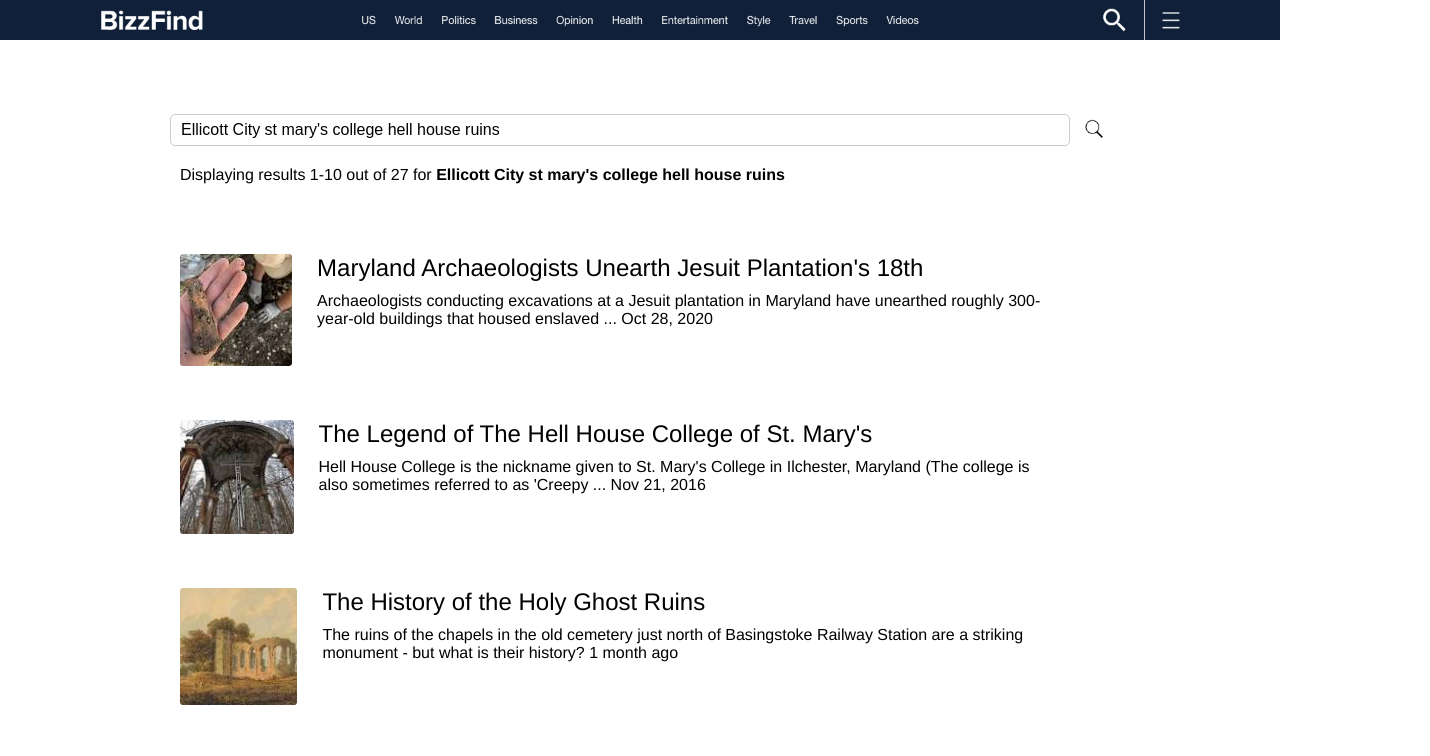
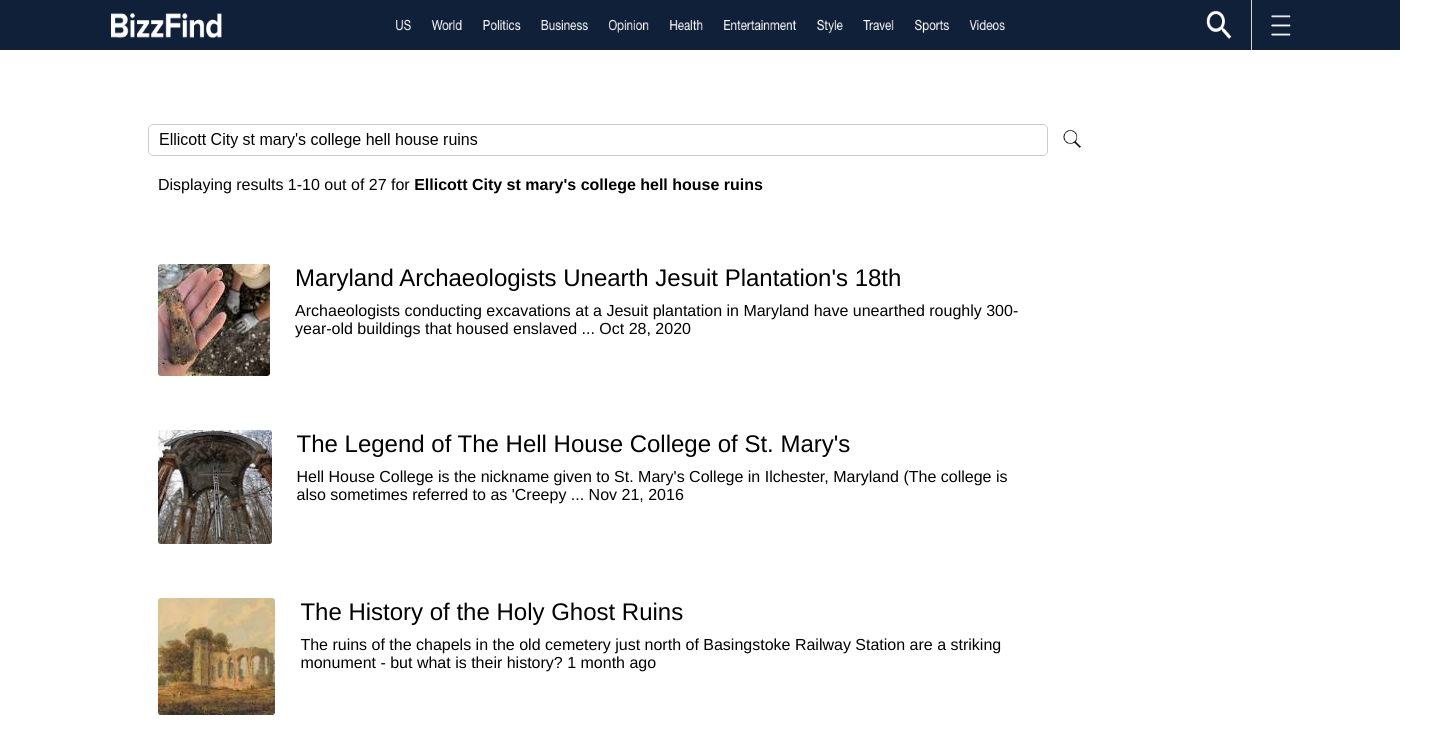
Before and after one commit to kittycatbytes/kittycatbytes.github.io, a website: page index.html in a window 1280 px wide. Shown: the top 756 px of the page, 1430 px wide, since content can reach past the window. Drawn offline with Linux system fonts and the light colour scheme.

Commit message:
css changes

```diff
--- a/styles/index.css
+++ b/styles/index.css
@@ -1,6 +1,6 @@
 
 
-html, body, #main  {
+html, body  {
     width:100%;
     height: 100%;
     padding: 0;
@@ -8,8 +8,8 @@
     font-family: Helvetica;
 }
 #main {
-    margin: 0 150px;
-
+    width: 80%;
+    margin: 0 10%;
 }
 #header {
     width: 100%;
@@ -17,6 +17,8 @@
 }
 #header img {
     width: 100%;
+    min-height: 50px;
+    min-width: 1400px;
 }
 .news-page {
     min-height: 775px;
```
